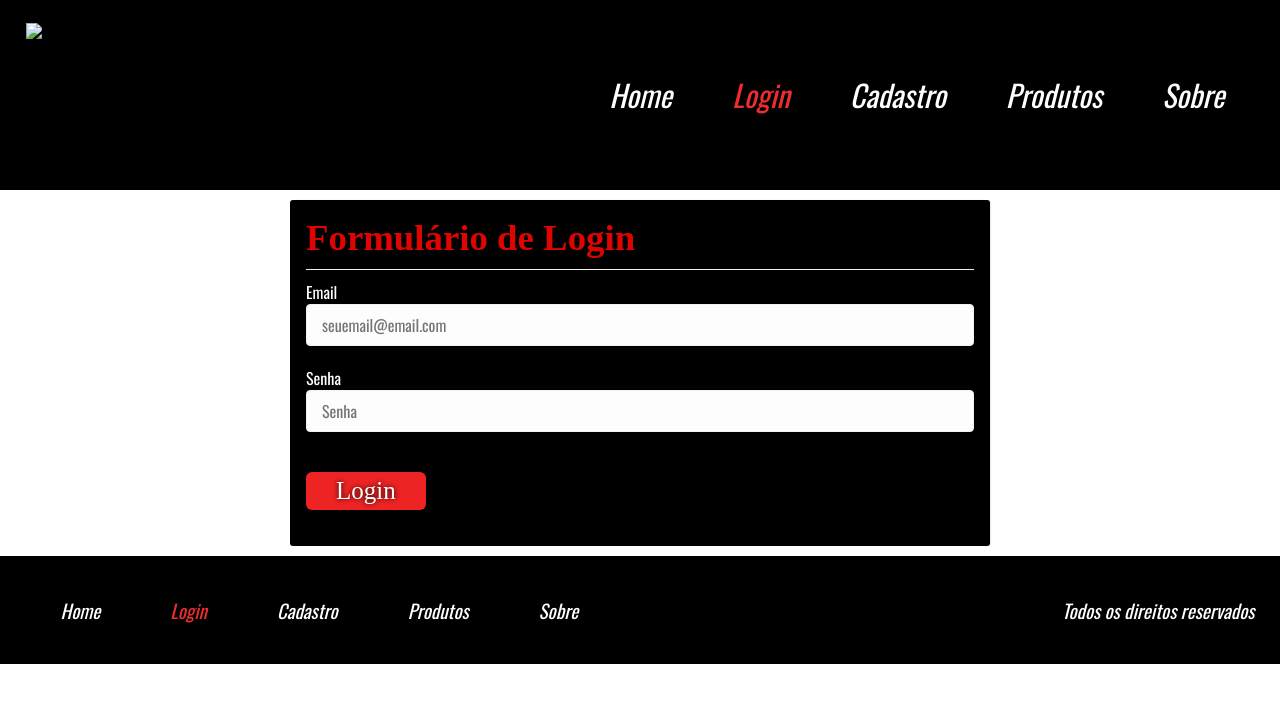
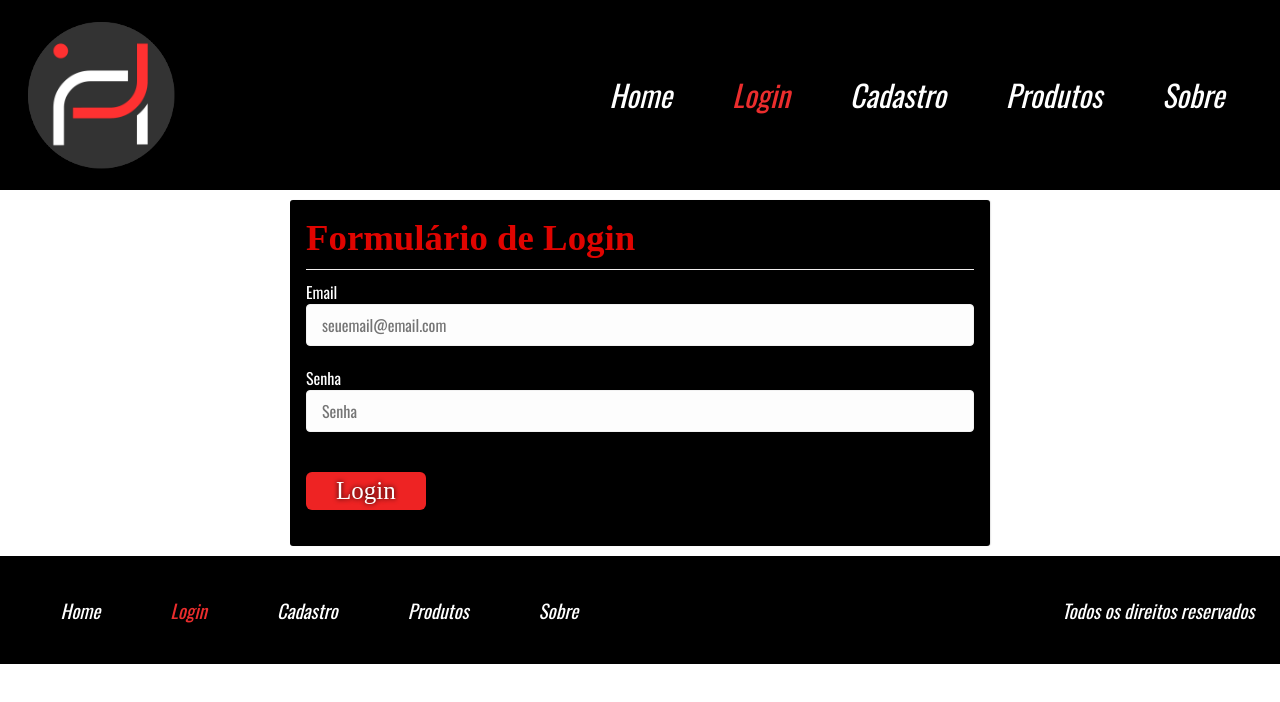
Before and after one commit to MatheusLeal55morais/rmveiculos, a plain HTML site: page login.html in a window 1280 px wide. Drawn offline with nearby package versions, Linux system fonts and the light colour scheme.

Commit message:
login.html

```diff
--- a/login.html
+++ b/login.html
@@ -13,7 +13,7 @@
 
 	<div class="container">
 	<div class="logo">
-		<img src="imagens/logo.png" />
+		<img src="logo.png" />
 	</div><!--logo-->
 
 	<nav class="desktop">
```
